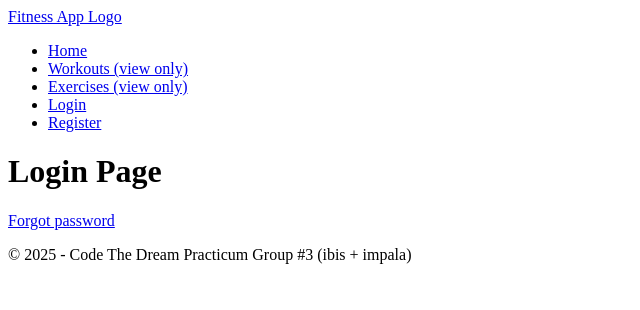
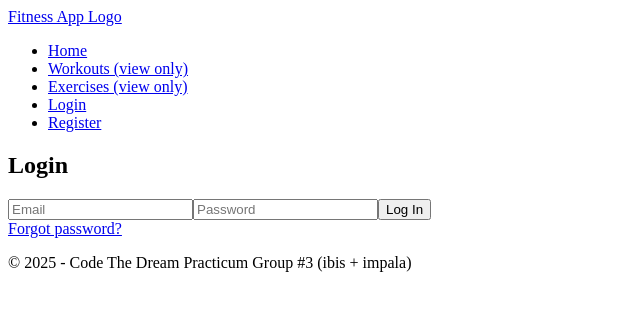
Before and after one commit to Code-the-Dream-School/ii-practicum-team-3-front, a React (Vite) app: page /login in a window 1280 px wide. Shown: the top 310 px of the page, without its empty margins (0-640 px from the left). Built offline with nearby package versions, Linux system fonts and the light colour scheme.

Commit message:
Fix AuthProvider and authApi; add initial logic for Login page

```diff
--- a/src/api/authApi.js
+++ b/src/api/authApi.js
@@ -1,4 +1,15 @@
+const parseErrorResponse = async (res, defaultMessage) => {
+  try {
+    const data = await res.json();
+    return data.message || defaultMessage;
+  } catch {
+    const text = await res.text();
+    return text || defaultMessage;
+  }
+};
+
 export const loginRequest = async (email, password) => {
+  try {
     const res = await fetch('/api/v1/auth/login', {
       method: 'POST',
       headers: { 'Content-Type': 'application/json' },
@@ -7,32 +18,43 @@ export const loginRequest = async (email, password) => {
     });
 
     const data = await res.json();
+
     if (!res.ok) {
-    throw new Error(data.message);
+      throw new Error(data.message || 'Login failed');
     }
 
     return data;
+  } catch (error) {
+    throw new Error(`Login request failed: ${error.message}`);
+  }
 };
 
 export const logoutRequest = async () => {
+  try {
     const res = await fetch('/api/v1/auth/logout', {
       method: 'POST',
       credentials: 'include',
     });
+
     if (!res.ok) {
-    const errorText = await res.text();
-    throw new Error(errorText);
+      const message = await parseErrorResponse(res, 'Logout failed');
+      throw new Error(message);
+    }
+  } catch (error) {
+    throw new Error(`Logout request failed: ${error.message}`);
   }
 };
 
 export const refreshTokenRequest = async () => {
+  try {
     const res = await fetch('/api/v1/auth/refresh', {
       method: 'POST',
       credentials: 'include',
     });
 
     if (!res.ok) {
-    throw new Error('Failed to refresh token');
+      const message = await parseErrorResponse(res, 'Failed to refresh token');
+      throw new Error(message);
     }
 
     const text = await res.text();
@@ -40,7 +62,7 @@ export const refreshTokenRequest = async () => {
 
     try {
       data = JSON.parse(text);
-  } catch (e) {
+    } catch {
       throw new Error('Invalid response format');
     }
 
@@ -49,4 +71,7 @@ export const refreshTokenRequest = async () => {
     } else {
       throw new Error('Access token missing');
     }
+  } catch (error) {
+    throw new Error(`Refresh token request failed: ${error.message}`);
+  }
 };
--- a/src/context/AuthProvider.jsx
+++ b/src/context/AuthProvider.jsx
@@ -44,14 +44,17 @@ export const AuthProvider = ({ children }) => {
 
   useEffect(() => {
     if (!accessToken) {
-      console.log('No access token found, skipping refreshToken call');
+      console.error(
+        'No access token found, skipping refreshToken call',
+        error?.message || 'No error'
+      );
       return;
     }
 
     refreshToken();
-    const interval = setInterval(refreshToken, 60 * 1000);
+    const interval = setInterval(refreshToken, 15 * 60 * 1000);
     return () => clearInterval(interval);
-  }, [refreshToken, accessToken]);
+  }, [refreshToken, accessToken, error]);
 
   return (
     <AuthContext.Provider value={{ user, accessToken, login, logout, error }}>
--- a/src/pages/auth/Login.jsx
+++ b/src/pages/auth/Login.jsx
@@ -1,11 +1,50 @@
+import { useState } from 'react';
+
 import { Link } from 'react-router-dom';
 
+import { useAuth } from '../../context/AuthProvider';
+
 function Login() {
+  const { login, error, user } = useAuth();
+  const [email, setEmail] = useState('');
+  const [password, setPassword] = useState('');
+
+  const handleSubmit = async (e) => {
+    e.preventDefault();
+    await login(email, password);
+  };
+
   return (
-    <>
-      <h1>Login Page</h1>
-      <Link to="/password/reset">Forgot password</Link>
-    </>
+    <div>
+      <h2>Login</h2>
+
+      <form onSubmit={handleSubmit}>
+        <input
+          type="email"
+          placeholder="Email"
+          value={email}
+          onChange={(e) => setEmail(e.target.value)}
+          required
+        />
+
+        <input
+          type="password"
+          placeholder="Password"
+          value={password}
+          onChange={(e) => setPassword(e.target.value)}
+          required
+        />
+
+        <button type="submit">Log In</button>
+
+        {error && <p style={{ color: 'red' }}>{error}</p>}
+        {user && <p style={{ color: 'green' }}>Welcome, {user.firstName}</p>}
+
+        <div>
+          <Link to="/password/reset">Forgot password?</Link>
+        </div>
+      </form>
+    </div>
   );
 }
 
```
Also changed, not shown: src/util/index.js (deleted, +0 -24 lines). Lines whose indentation alone changed are shown as unchanged.
